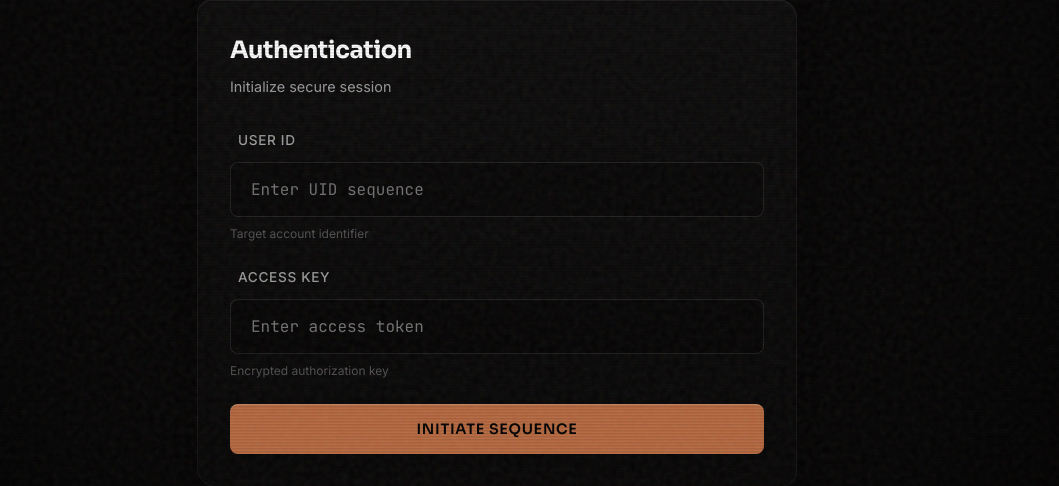
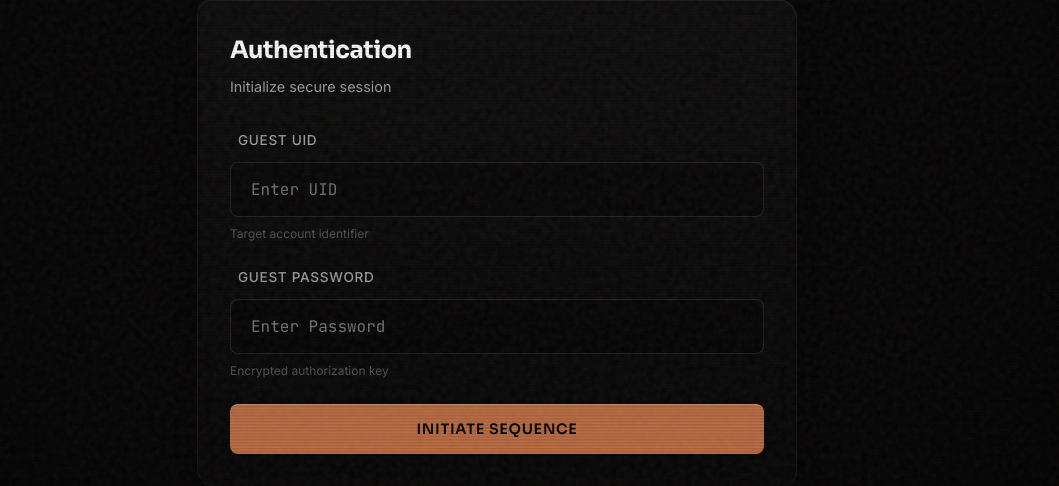
Before and after one commit to TSun-FreeFire/TSun-FF-JWT-API, a Flask app: page / in a window 1280 px wide. Shown: the part 286-772 px from the top of the page, without its empty margins (143-1202 px from the left). Run offline with Flask 3, Linux system fonts and the light colour scheme; parts of the project's set-up code (start-up, migrations or seed data) failed here and were passed over; some libraries are stand-ins or nearby versions; some web fonts are replaced.

Commit message:
feat(ui): update guest authentication field labels and descriptions
Update the user interface to use more descriptive labels and placeholders for guest authentication fields, improving clarity for end users. Modified field labels from "USER ID" to "Guest UID" and "ACCESS KEY" to "Guest Password", and updated corresponding placeholders and documentation.

```diff
--- a/templates/index.html
+++ b/templates/index.html
@@ -85,11 +85,11 @@
                             <div class="form-field">
                                 <label class="field-label" for="uid">
                                     <i class="icon-user"></i>
-                                    <span>USER ID</span>
+                                    <span>Guest UID</span>
                                 </label>
                                 <div class="input-wrapper">
                                     <input type="text" id="uid" name="uid-field" class="field-input"
-                                        placeholder="Enter UID sequence" spellcheck="false" autocomplete="off" readonly
+                                        placeholder="Enter UID" spellcheck="false" autocomplete="off" readonly
                                         onfocus="this.removeAttribute('readonly');" required>
                                 </div>
                                 <span class="field-hint">Target account identifier</span>
@@ -99,11 +99,11 @@
                             <div class="form-field">
                                 <label class="field-label" for="password">
                                     <i class="icon-lock"></i>
-                                    <span>ACCESS KEY</span>
+                                    <span>Guest Password</span>
                                 </label>
                                 <div class="input-wrapper">
                                     <input type="password" id="password" name="password-field" class="field-input mono"
-                                        placeholder="Enter access token" spellcheck="false" autocomplete="new-password"
+                                        placeholder="Enter Password" spellcheck="false" autocomplete="new-password"
                                         readonly onfocus="this.removeAttribute('readonly');" required>
                                 </div>
                                 <span class="field-hint">Encrypted authorization key</span>
@@ -226,12 +226,12 @@
                                     <tr style="border-bottom: 1px solid rgba(255,255,255,0.05);">
                                         <td style="padding: 1rem; font-family: var(--font-mono);">uid</td>
                                         <td style="padding: 1rem;">String</td>
-                                        <td style="padding: 1rem; color: var(--text-secondary);">User identifier</td>
+                                        <td style="padding: 1rem; color: var(--text-secondary);">Guest UID</td>
                                     </tr>
                                     <tr>
                                         <td style="padding: 1rem; font-family: var(--font-mono);">password</td>
                                         <td style="padding: 1rem;">String</td>
-                                        <td style="padding: 1rem; color: var(--text-secondary);">Access token</td>
+                                        <td style="padding: 1rem; color: var(--text-secondary);">Guest Password</td>
                                     </tr>
                                 </tbody>
                             </table>
```
